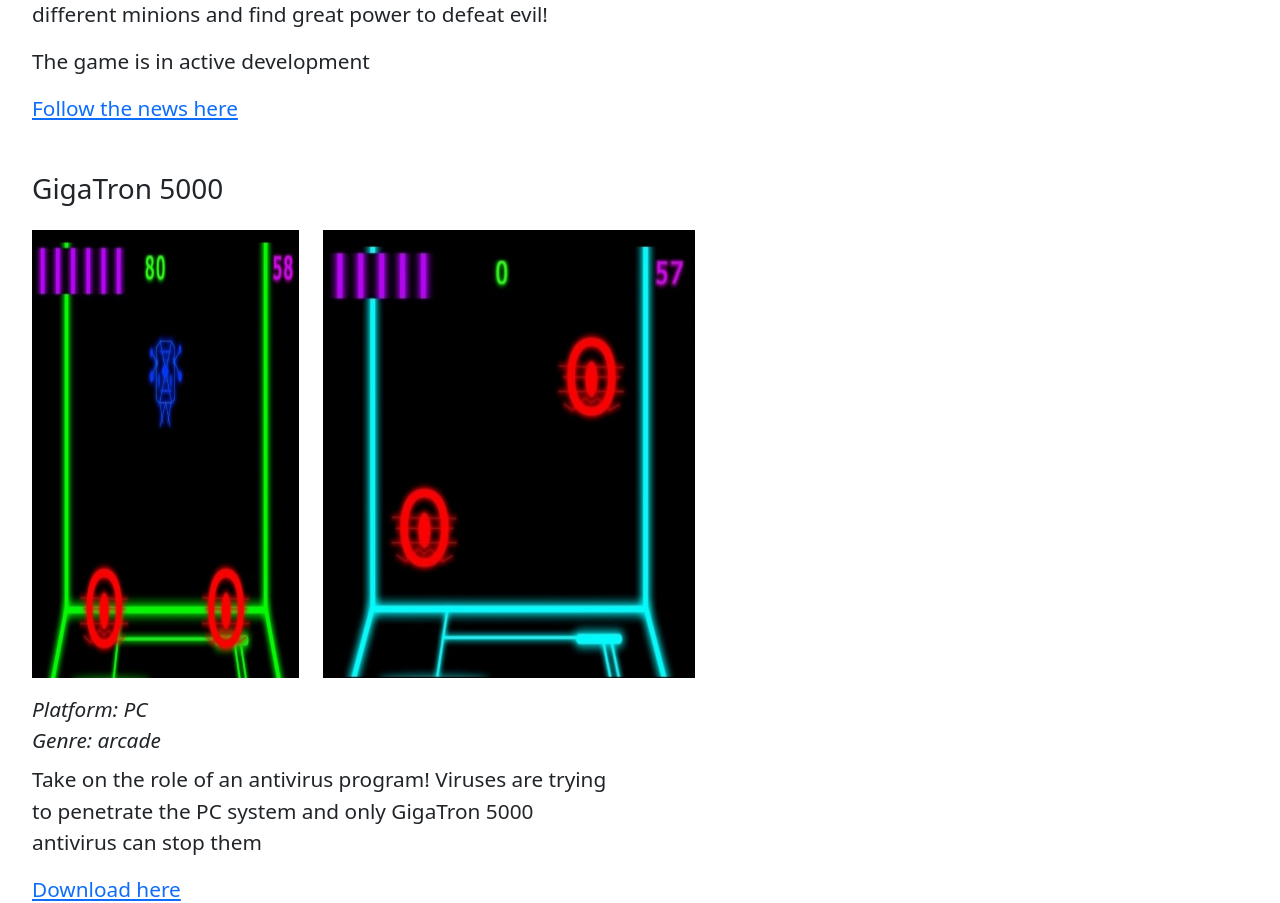
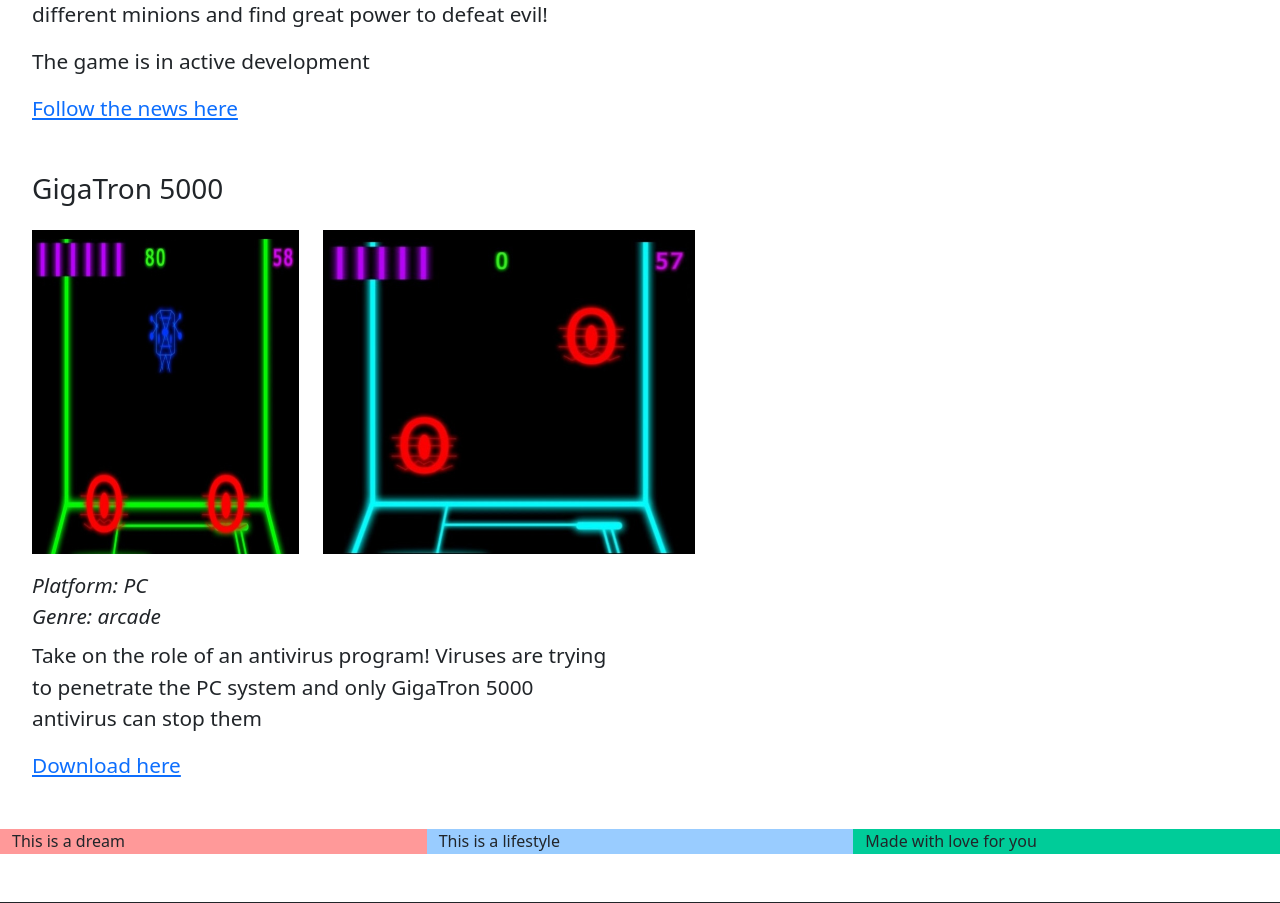
Before and after one commit to JasonHarris95/DG, a Django app: page /games/ in a window 1280 px wide. Shown: the part 670-1573 px from the top of the page. Run offline with Django 5.2, Linux system fonts and the light colour scheme.

Commit message:
number_38

```diff
--- a/main/templates/main/games.html
+++ b/main/templates/main/games.html
@@ -70,10 +70,10 @@
         <h3 class="col-12 col-sm-12 col-md-12 col-lg-12 col-xl-12">GigaTron 5000</h3>
 
         <div id="games_gigatron" class="row mt-3 col-12 col-sm-12 col-md-12 col-lg-12 col-xl-3">
-            <img src="../../static/images/games_gigatron.jpg" alt="Ops, don't load" style="width:28rem; height:28rem">
+            <img src="../../static/images/games_gigatron.jpg" alt="Ops, don't load" style="">
         </div>
         <div id="games_gigatron_2" class="row mt-3 col-12 col-sm-12 col-md-12 col-lg-12 col-xl-4">
-            <img src="../../static/images/games_gigatron_2.jpg" alt="Ops, don't load" style="width:28rem; height:28rem">
+            <img src="../../static/images/games_gigatron_2.jpg" alt="Ops, don't load" style="">
         </div>
 
         <div id="description_gigatron" class="row mt-3 mb-5 col-12 col-sm-12 col-md-8 col-lg-6 col-xl-6">
```
